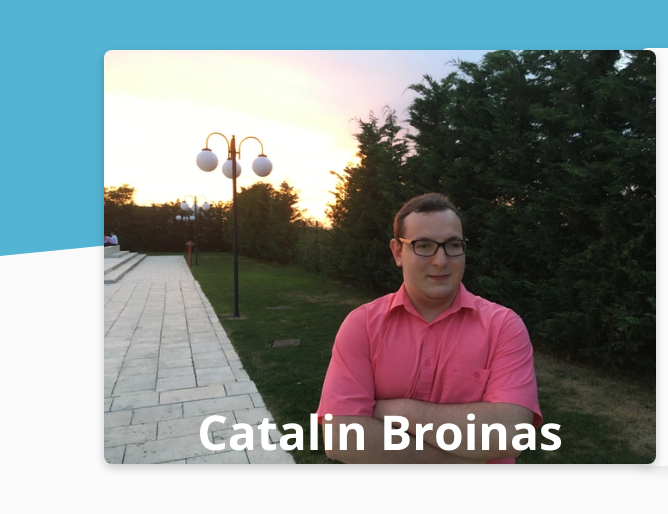
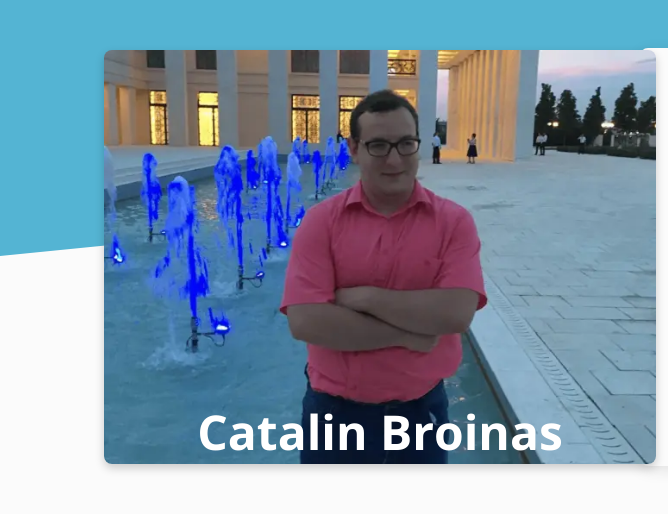
Before and after one commit to catalinbroinas/homepage, a website built with webpack: page src/template.html in a window 1280 px wide. Shown: the top 514 px of the page, 0-668 px from the left. Built offline with nearby package versions, Linux system fonts and the light colour scheme.

Commit message:
style: update image in `About Me` section

```diff
--- a/src/template.html
+++ b/src/template.html
@@ -27,9 +27,9 @@
           <!-- Image -->
           <div class="about-image">
             <picture>
-              <source srcset="assets/img/profile.webp" type="image/webp" />
+              <source srcset="assets/img/my-photo.webp" type="image/webp" />
               <img
-                src="assets/img/profile.png"
+                src="assets/img/my-photo.png"
                 class="image-fluid"
                 alt="Profile picture of Catalin Broinas"
               />
```
